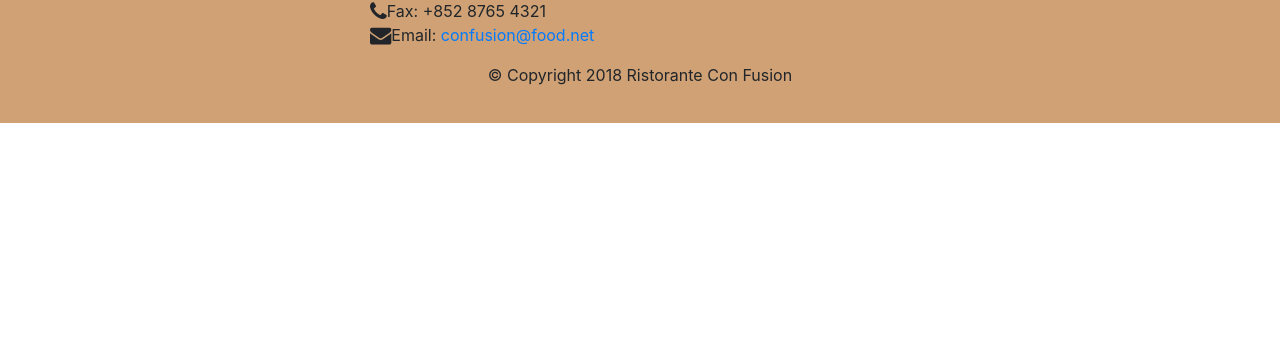
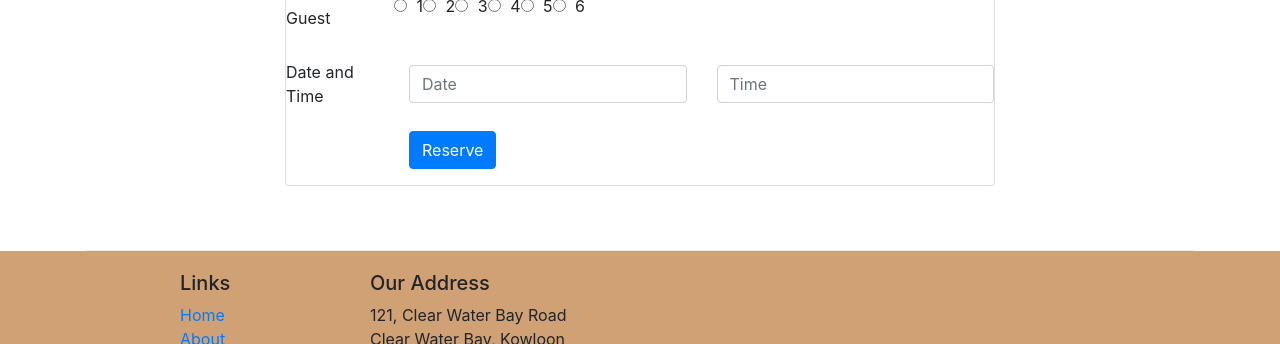
Before and after one commit to subhashparwani/Bootstrap-4-, a website: page index.html in a window 1280 px wide. Shown: the part 1683-2027 px from the top of the page. Before the commit the page ends 1806 px from the top, so only its background shows below. Drawn offline with nearby package versions, Linux system fonts and the light colour scheme.

Commit message:
Assignment 2

```diff
--- a/index.html
+++ b/index.html
@@ -42,6 +42,9 @@
                 <div class="col-12 col-sm-4 align-self-center">
                     <img src="img/logo.png" class="img-fluid">
                 </div>
+                <div class="col-12 col-sm align-self-center">
+                    <a class="btn btn-warning btn-block btn-sm" href="#reservetable" role="button">Reserve a Table</a>
+                </div>
             </div>
         </div>
     </header>
@@ -69,12 +72,19 @@
 
 
         <div class="row row-content align-items-center">
-            <div class="col-12 col-sm-4 order-sm-last col-md-3">
+            <div class="col-12 col-sm-4 order-sm-first col-md-3">
                 <h3>This Month's Promotions</h3>
             </div>
-            <div class="col col-sm order-sm-first col-md">
-                <h2>Weekend Grand Buffet</h2>
-                <p class="d-none d-sm-block">Featuring mouthwatering combinations with a choice of five different salads, six enticing appetizers, six main entrees and five choicest desserts. Free flowing bubbly and soft drinks. All for just $19.99 per person </p>
+            <div class="col col-sm order-sm-last col-md">
+                <div class="media">
+                    <div class="media-body">
+                        <h2>Weekend Grand Buffet <span class="badge badge-danger">NEW</span></h2>
+                        <p class="d-none d-sm-block">Featuring mouthwatering combinations with a choice of five different salads, six enticing appetizers, six main entrees and five choicest desserts. Free flowing bubbly and soft drinks. All for just $19.99 per person </p>
+                    </div>
+                    <img class="d-flex mr-3 img-thumbnail align-self-center"
+                            src="img/buffet.png" alt="Buffet">
+                </div>
+
             </div>
         </div>
 
@@ -97,6 +107,62 @@
                     </div>
                 </div>
             </div>
+        </div>
+
+        <div class="row row-content justify-content-center">
+            <div class="col col-sm-8 align-self-center">
+                <div class="card">
+                    <h3 class="card-header bg-warning text-white">Reserve a Table</h3>
+                    <div class="card-block">
+						<form id="reservetable">
+							<div class="form-group row align-items-center">
+								<label class="col-12 col-sm-2 col-form-label">Number of Guest</label>
+								<div class="form-check form-check-inline col-12 col-sm">
+									<label class="form-check-label">
+										<input type="radio" class="form-check-input" id="numberofguest1" name="numberofguest" value="1"> 1
+									</label>
+									<label class="form-check-label">
+										<input type="radio" class="form-check-input" id="numberofguest2" name="numberofguest" value="2"> 2
+									</label>
+									<label class="form-check-label">
+										<input type="radio" class="form-check-input" id="numberofguest3" name="numberofguest" value="2"> 3
+									</label>
+									<label class="form-check-label">
+										<input type="radio" class="form-check-input" id="numberofguest4" name="numberofguest" value="2"> 4
+									</label>
+									<label class="form-check-label">
+										<input type="radio" class="form-check-input" id="numberofguest5" name="numberofguest" value="2"> 5
+									</label>
+									<label class="form-check-label">
+										<input type="radio" class="form-check-input" id="numberofguest6" name="numberofguest" value="2"> 6
+									</label>
+								</div>
+							</div>
+							<div class="form-group row align-items-center">
+								<label class="col-12 col-sm-2 col-form-label">Date and Time</label>
+								<div class="col-12 col-sm-5">
+									<div class="input-group">
+										<input type="text" class="form-control" id="date" name="date" placeholder="Date">
+									</div>
+								</div>
+								<div class="col-12 col-sm-5">
+									<div class="input-group">
+										<input type="text" class="form-control" id="time" name="time" placeholder="Time">
+									</div>
+								</div>
+							</div>
+							<div class="form-group row">
+								<div class="offset-sm-2 col-md-10">
+									<button type="submit" class="btn btn-primary">Reserve</button>
+								</div>
+							</div>
+						</form>
+					</div>
+				</div>
+			</div>
+		</div>
+
+
         </div>
     </div>
 
```
